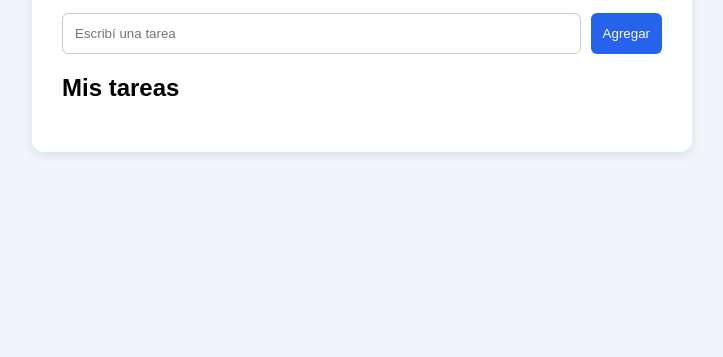
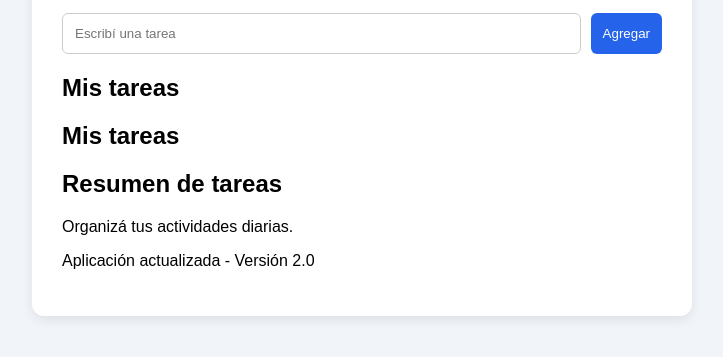
Before and after one commit to Gabriieelo/parcial2-v2-software, a plain HTML site: page index.html in a window 1280 px wide. Shown: the part 171-528 px from the top of the page, without its empty margins (278-1001 px from the left). Drawn offline with Linux system fonts and the light colour scheme.

Commit message:
agregar nueva seccion de estadisticas

```diff
--- a/index.html
+++ b/index.html
@@ -1,27 +1,37 @@
-
 <!DOCTYPE html>
 <html lang="es">
+
 <head>
     <meta charset="UTF-8">
     <meta name="viewport" content="width=device-width, initial-scale=1.0">
     <title>Gestión de tareas</title>
     <link rel="stylesheet" href="styles.css">
 </head>
+
 <body>
     <main class="container">
         <h1>Gestión de tareas</h1>
         <p>Bienvenido a tu administrador de tareas.</p>
 
         <section class="formulario">
-            <input type="text" id="nuevaTarea"
-                   placeholder="Escribí una tarea">
+            <input type="text" id="nuevaTarea" placeholder="Escribí una tarea">
             <button onclick="agregarTarea()">Agregar</button>
         </section>
 
         <h2>Mis tareas</h2>
+
         <ul id="listaTareas"></ul>
+        <h2>Mis tareas</h2>
+        <ul id="listaTareas"></ul>
+
+        <section class="estadisticas">
+            <h2>Resumen de tareas</h2>
+            <p>Organizá tus actividades diarias.</p>
+            <p>Aplicación actualizada - Versión 2.0</p>
+        </section>
     </main>
 
     <script src="script.js"></script>
 </body>
+
 </html>
```
